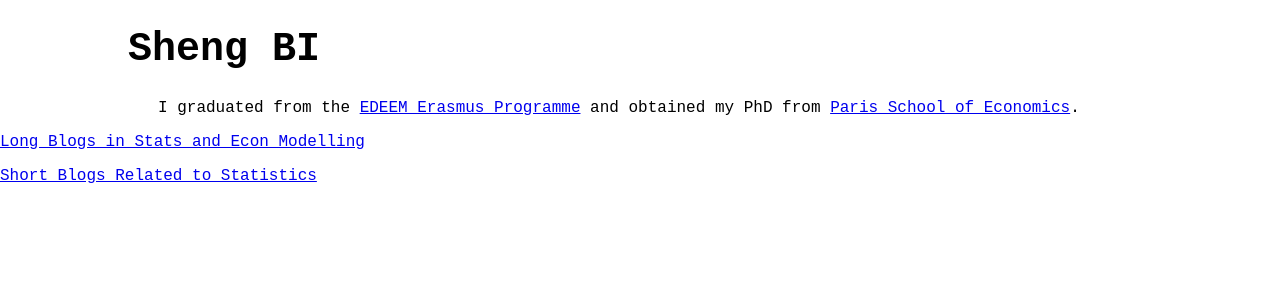
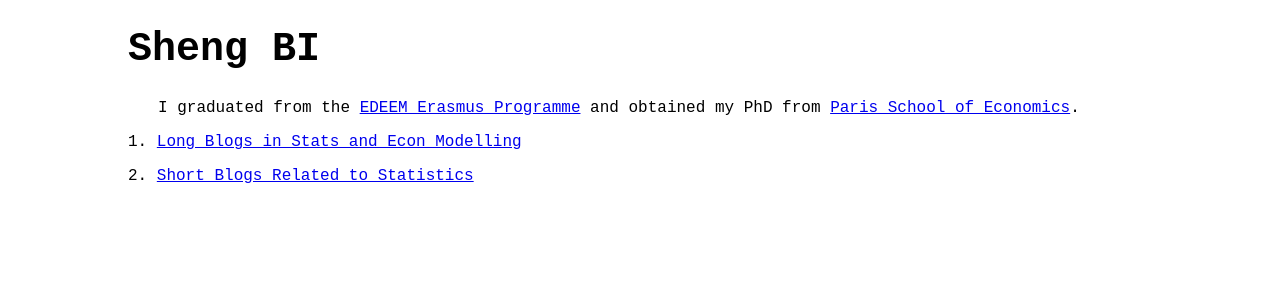
Before and after one commit to brbisheng/brbisheng.github.io, a Jekyll site: the page built from index.html, in a window 1280 px wide. Shown: the top 300 px of the page. Built offline with Jekyll 4.4.1, drawn with Linux system fonts in a browser that asks for light colours; nearby versions of some CDN libraries.

Commit message:
Update index.html

```diff
--- a/index.html
+++ b/index.html
@@ -63,9 +63,9 @@ title: Assigned to default.html
 
 </div>
 
-<div>
-	<p> <a href = "https://brbisheng.github.io/blog/index.html"> Long Blogs in Stats and Econ Modelling </a> </p>
-	<p> <a href = "https://brbisheng.github.io/statisticscode/index.html"> Short Blogs Related to Statistics </a> </p>
+<div class="blurb" style = 'margin:auto; width:80%;text-align:justify;text-justify:inter-word;'>
+	<p> 1. <a href = "https://brbisheng.github.io/blog/index.html"> Long Blogs in Stats and Econ Modelling </a> </p>
+	<p> 2. <a href = "https://brbisheng.github.io/statisticscode/index.html"> Short Blogs Related to Statistics </a> </p>
 </div>
 
 <!---
```
